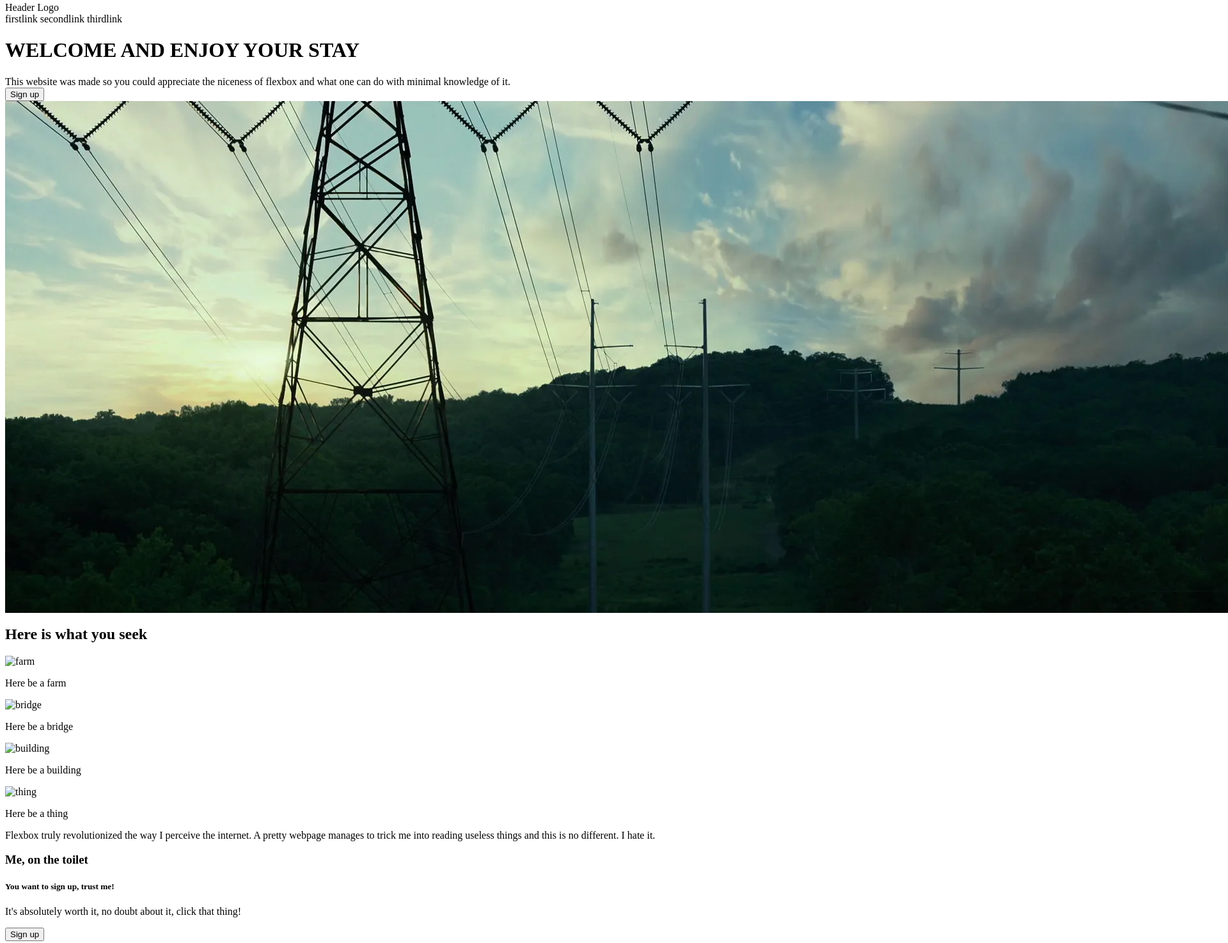
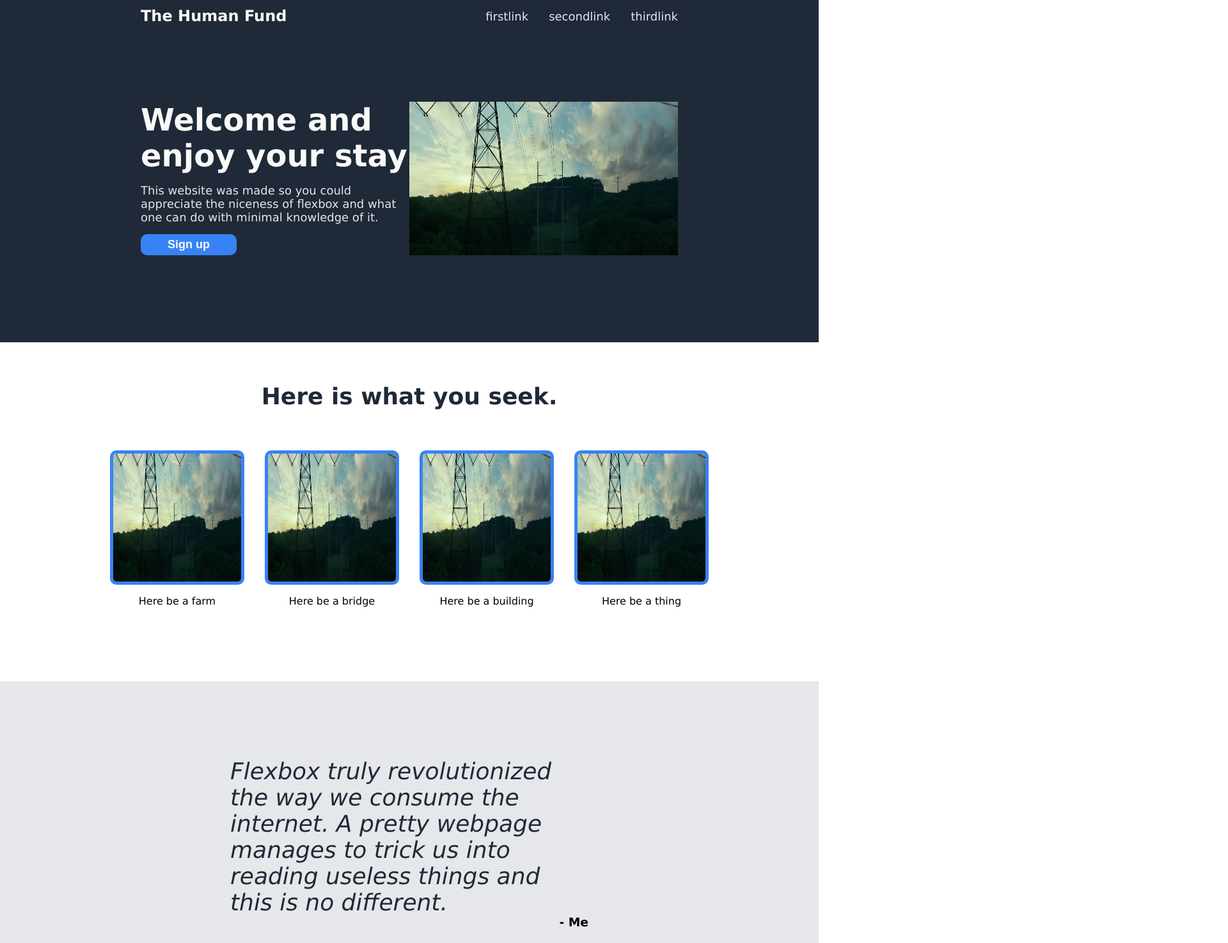
Before and after one commit to Incandenza2/landingpage, a plain HTML site: page index.html in a window 1280 px wide. Shown: the part 5-1479 px from the top of the page at 64% size, 1920 px wide, since content can reach past the window. Drawn offline with Linux system fonts and the light colour scheme.

Commit message:
Whole new stylesheet added, looks ok on my 100% sized browser, but otherwise needs fixing.

```diff
--- a/index.html
+++ b/index.html
@@ -8,14 +8,16 @@
     <body>
         <div class="top">
             <div class="header">
-                <div>Header Logo</div>
-                <a>firstlink</a>
-                <a>secondlink</a>
-                <a>thirdlink</a>
+                <h1>The Human Fund</h1>
+                <div class="header-right">
+                    <a>firstlink</a>
+                    <a>secondlink</a>
+                    <a>thirdlink</a>
+                </div>
             </div>
             <div class="welcome">
                 <div class="intro">
-                    <h1>WELCOME AND ENJOY YOUR STAY</h1>
+                    <h1>Welcome and enjoy your stay</h1>
                     <div>This website was made so you could appreciate the niceness of flexbox and what one can do with minimal knowledge of it.</div>
                     <button>Sign up</button>
                 </div>
@@ -25,22 +27,22 @@
         </div>
         <div class="middle">
             <div class="information">
-                <h2>Here is what you seek</h2>
+                <h2>Here is what you seek.</h2>
                 <div class="listed">
                     <div class="thing1">
-                        <img src="farm" alt="farm">
+                        <img src="./images/iconic.png" alt="farm">
                         <p>Here be a farm</p>
                     </div>
                     <div class="thing2">
-                        <img src="bridge" alt="bridge">
+                        <img src="./images/iconic.png" alt="bridge">
                         <p>Here be a bridge</p>
                     </div>
                     <div class="thing3">
-                        <img src="building" alt="building">
+                        <img src="./images/iconic.png" alt="building">
                         <p>Here be a building</p>
                     </div>
                     <div class="thing4">
-                        <img src="thing" alt="thing">
+                        <img src="./images/iconic.png" alt="thing">
                         <p>Here be a thing</p>
                     </div>
                     </div>
@@ -48,13 +50,13 @@
 
             </div>
             <div class="quote">
-                <p>Flexbox truly revolutionized the way I perceive the internet. A pretty webpage manages to trick me into reading useless things and this is no different. I hate it.</p>
-                <h3>Me, on the toilet</h3>
+                <p>Flexbox truly revolutionized the way we consume the internet. A pretty webpage manages to trick us into reading useless things and this is no different.</p>
+                <h3>- Me</h3>
 
             </div>
             <div class="call">
                 <div class="callbox">
-                    <div class=calltext">
+                    <div class="calltext">
                         <h5>You want to sign up, trust me!</h5>
                         <p>It's absolutely worth it, no doubt about it, click that thing!</p>
                     </div>
--- a/stylesheet.css
+++ b/stylesheet.css
@@ -0,0 +1,182 @@
+
+body {
+    display: flex;
+    flex-direction: column;
+    margin: 0px;
+    font-family: Verdana, Geneva, Tahoma, sans-serif;
+
+}
+
+.top {
+    display: flex;
+    flex-direction: column;
+    background-color: #1f2937;
+    padding: 16px 220px;
+
+}
+
+.header, .welcome, .listed, .callbox, .footer {
+    display: flex;
+}
+
+.header {
+    justify-content: space-between;
+    align-items: center;
+}
+
+.header h1{
+    font-size: 24px;
+    color: #f9faf8;
+    margin: 0;
+}
+
+.header-right {
+    display: flex;
+    font-size: 18px;
+    color: #E5E7EB;
+    gap: 32px;
+}
+
+.welcome {
+    justify-content: space-between;
+    padding: 120px 0;
+}
+.welcome img {
+    width: 400;
+    height: auto;
+    flex: 1;
+
+}
+
+.welcome h1{
+    font-size: 48px;
+    font-weight: bolder;
+    color: #f9faf8;
+    margin: 0;
+}
+
+.intro div {
+    font-size: 18px;
+    color: #E5E7EB;
+}
+
+.intro {
+    display: flex;
+    flex-direction: column;
+    justify-content: space-evenly;
+    flex: 1;
+    gap: 16px;
+}
+
+button {
+    background-color: #3882f6;
+    border-radius: 10px;
+    border-color: #f9faf8;
+    width: 150px;
+    padding: 6px;
+    font-size: 18px;
+    font-weight: bold;
+    color: #f9faf8;
+}
+
+.intro button {
+    border: none;
+}
+
+.middle {
+    display: flex;
+    flex-direction: column;
+
+}
+
+.information {
+    display: flex;
+    flex-direction: column;
+    align-items: center;
+}
+
+.information h2 {
+    font-size: 36px;
+    font-weight: bolder;
+    color: #1f2937;
+    margin: 0 0 -100px;
+    padding: 64px;
+}
+
+.listed {
+    margin: 100px;
+    gap: 32px;
+}
+
+.thing1, .thing2, .thing3, .thing4 {
+    display: flex;
+    flex-direction: column;
+    align-items: center;
+
+}
+
+.listed img {
+    width: 200px;
+    height: 200px;
+    border: 5px solid #3882f6;
+    border-radius: 10px;
+}
+
+.quote {
+    display: flex;
+    flex-direction: column;
+    padding: 120px 360px;
+    background-color: #E5E7EB;
+}
+
+.quote p {
+    margin: 0px;
+    font-size: 36px;
+    font-weight: 200;
+    font-style: italic;
+    color: #1f2937;
+}
+
+.quote h3 {
+    margin: 0;
+    align-self: flex-end;
+}
+
+.callbox {
+    background-color: #3882f6;
+    justify-content: space-between;
+    padding: 60px 120px;
+    margin: 80px 250px;
+    align-items: center;
+    border-radius: 10px;
+
+}
+
+.calltext {
+    display: flex;
+    flex-direction: column;
+    color: #E5E7EB;
+    gap: 8px;
+}
+
+.calltext h5 {
+    margin: 0;
+    font-size: 18px;
+
+}
+
+.calltext p {
+    margin: 0px;
+    color: #E5E7EB;
+}
+
+.footer{
+    justify-content: center;
+    align-items: center;
+    background-color: #1f2937;
+    color: #E5E7EB;
+}
+
+.top, .middle, .footer, .information, .quote, .callbox, .welcome {
+    flex: 1 0 auto;
+}
```
